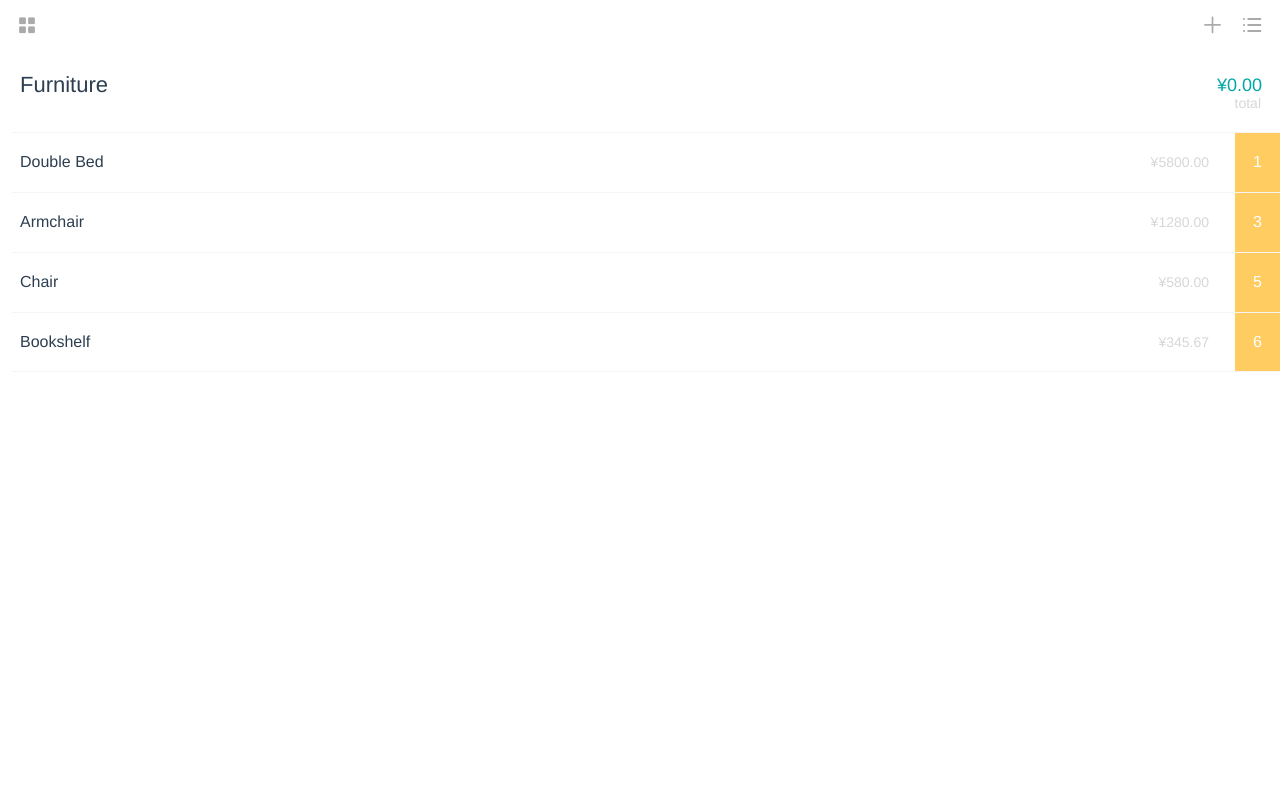
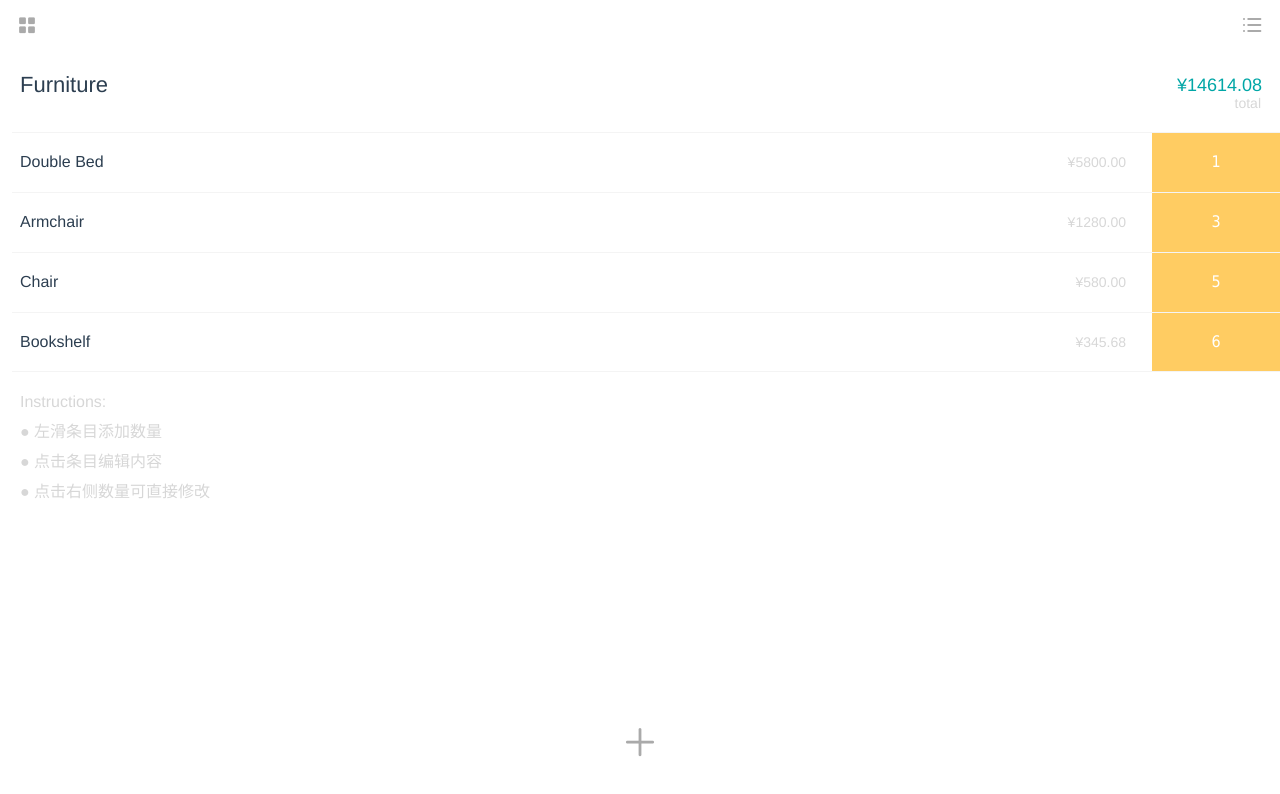
Before and after one commit to chelseachel/tally-app, a Vue app: page /#/list/1 in a window 1280 px wide. Shown: the top 794 px of the page. Built offline with nearby package versions, Linux system fonts and the light colour scheme.

Commit message:
manipulate items

```diff
--- a/src/store.js
+++ b/src/store.js
@@ -5,10 +5,48 @@ Vue.use(Vuex)
 
 export default new Vuex.Store({
   state: {
-    index: 0
+    index: 0,
+    lists: [{
+        id: "001",
+        name: "Furniture",
+        content: [{
+          info: "Double Bed",
+          price: 5800,
+          num: 1
+        },{
+          info: "Armchair",
+          price: 1280,
+          num: 3
+        },{
+          info: "Chair",
+          price: 580,
+          num: 5
+        },{
+          info: "Bookshelf",
+          price: 345.68,
+          num: 6
+        }]
+      }, {
+        id: "002",
+        name: "Necessities",
+        content: []
+      }, {
+        id: "003",
+        name: "Meals",
+        content: []
+      },
+        {
+        id: "004",
+        name: "Travel",
+        content: []
+      }, {
+        id: "005",
+        name: "Books",
+        content: []
+      }]
   },
-  mutation: {
-    changeId(state, index) {
+  mutations: {
+    changeIndex(state, index) {
       state.index = index
     }
   }
--- a/src/views/home/Home.vue
+++ b/src/views/home/Home.vue
@@ -1,7 +1,7 @@
 <template>
   <div class="home">
-    <div class="title">My Lists</div>
-    <home-grid :mylists="lists"></home-grid>
+    <div class="title">Tally Lists</div>
+    <home-grid></home-grid>
     <div class="iconfont iconadd3"></div>
   </div>
 </template>
@@ -15,54 +15,8 @@ export default {
   },
   data () {
     return {
-      lists: [{
-        id: "001",
-        name: "Furniture",
-        content: [{
-          info: "Double Bed",
-          price: "5800",
-          num: 1
-        },{
-          info: "Armchair",
-          price: "1280",
-          num: 3
-        },{
-          info: "Chair",
-          price: "580",
-          num: 5
-        },{
-          info: "Bookshelf",
-          price: "345.67",
-          num: 6
-        }]
-      }, {
-        id: "002",
-        name: "Necessities",
-        content: []
-      }, {
-        id: "003",
-        name: "Meals",
-        content: []
-      },
-        {
-        id: "004",
-        name: "Travel",
-        content: []
-      }, {
-        id: "005",
-        name: "Books",
-        content: []
-      }]
+
     }
-  },
-  computed: {
-    // mylists () {
-    //   const mylists = []
-    //   for (let i in this.lists) {
-    //     mylists.push(i)
-    //   }
-    //   return mylists
-    // }
   }
 }
 </script>
@@ -71,11 +25,14 @@ export default {
 @import '~@/assets/styles/variables.styl'
   .title
     position: fixed
+    width: 100%
     height: 1.72rem
     line-height: 1.72rem
     font-size: .48rem
     font-weight: 800
-    margin-left: 8.6%
+    box-sizing: border-box
+    padding-left: 8.6%
+    background: #fff
     z-index: 10
   .iconadd3
     position: fixed
--- a/src/views/tallylist/TallyList.vue
+++ b/src/views/tallylist/TallyList.vue
@@ -1,97 +1,90 @@
 <template>
   <div class="list">
     <tally-header></tally-header>
-    <tally-title></tally-title>
-    <div class="item-wrapper">
-      <tally-item v-for="(item, index) in list" :key="index" :item="item"></tally-item>
+    <tally-title :name="name" :total="total"></tally-title>
+    <tally-items :list="list"></tally-items>
+    <div class="iconfont iconadd1" @click="handleAddClick"></div>
+    <div class="instruction">
+      <p><b>Instructions:</b></p>
+      <p>● 左滑条目添加数量</p>
+      <p>● 点击条目编辑内容</p>
+      <p>● 点击右侧数量可直接修改</p>
     </div>
+    <tally-edit
+    v-show="showEdit"
+    @close="handleCloseItem"
+    @saveItem="handleSaveItem"></tally-edit>
   </div>
 </template>
 
 <script>
 import TallyHeader from './components/TallyHeader.vue'
 import TallyTitle from './components/TallyTitle.vue'
-import TallyItem from './components/TallyItem.vue'
+import TallyItems from './components/TallyItems.vue'
+import TallyEdit from './components/common/TallyEdit.vue'
 import { mapState } from 'vuex'
 export default {
   name: 'TallyList',
   components: {
     TallyHeader,
     TallyTitle,
-    TallyItem
+    TallyItems,
+    TallyEdit
   },
   data () {
     return {
-      // total: 0,
-      lists: [{
-        id: "001",
-        name: "Furniture",
-        content: [{
-          info: "Double Bed",
-          price: 5800,
-          num: 1
-        },{
-          info: "Armchair",
-          price: 1280,
-          num: 3
-        },{
-          info: "Chair",
-          price: 580,
-          num: 5
-        },{
-          info: "Bookshelf",
-          price: 345.67,
-          num: 6
-        }]
-      }, {
-        id: "002",
-        name: "Necessities",
-        content: []
-      }, {
-        id: "003",
-        name: "Meals",
-        content: []
-      },
-        {
-        id: "004",
-        name: "Travel",
-        content: []
-      }, {
-        id: "005",
-        name: "Books",
-        content: []
-      }]
+      showEdit: false
     }
   },
-  // mounted () {
-  //   console.log(this.index)
-  // },
+  methods: {
+    handleAddClick () {
+      this.showEdit = true
+    },
+    handleCloseItem () {
+      this.showEdit = false
+    },
+    handleSaveItem (item, price) {
+      this.list.push({
+        info: item,
+        price: price,
+        num: 0
+      })
+      this.showEdit = false
+    }
+  },
   computed: {
     ...mapState([
-      'index'
+      'index', 'lists'
     ]),
     name: function () {
       return this.lists[this.index].name
     },
     list: function () {
       return this.lists[this.index].content
+    },
+    total: function () {
+      let total = 0
+      for (let i = 0; i < this.list.length; i++) {
+        total += this.list[i].price * this.list[i].num
+      }
+      return total
     }
   }
 }
 </script>
 
 <style lang="stylus" scoped>
-  .item-wrapper
-    position: relative
-    top: 2.64rem
-    overflow: hidden
-    &:before
-      content: ""
-      position: absolute
-      bottom: 0
-      width: 100%
-      height: 1px
-      margin-left: .24rem
-      background: #f4f4f4
-      z-index: 100
+  .iconadd1
+    position: fixed
+    bottom: .7rem
+    left: 50%
+    transform: translateX(-50%)
+    font-size: .9rem
+    color: #aaa
+    z-index: 2
+  .instruction
+    margin: .4rem
+    margin-top: .3rem
+    line-height: .6rem
+    color: #D7D7D7
 </style>
--- a/src/views/tallylist/components/TallyEdit.vue
+++ /dev/null
@@ -1,18 +0,0 @@
-<template>
-  <div class="item-edit">
-  </div>
-</template>
-
-<script>
-
-export default {
-  name: 'TallyEdit',
-  components: {
-  }
-}
-</script>
-import
-<style lang="stylus" scoped>
-  @import '~@/assets/styles/variables.styl'
-
-</style>
--- a/src/views/tallylist/components/TallyHeader.vue
+++ b/src/views/tallylist/components/TallyHeader.vue
@@ -1,8 +1,7 @@
 <template>
   <div class="header">
-    <div class="iconfont iconmenu1"></div>
+    <router-link tag="div" to="/" class="iconfont iconmenu1"></router-link>
     <div class="iconfont iconother"></div>
-    <div class="iconfont iconadd1"></div>
   </div>
 </template>
 
@@ -22,7 +21,8 @@ import
     top: 0
     width: 100%
     height: 1rem
-    z-index: 999
+    background: #fff
+    z-index: 99
     .iconmenu1
       height: 1rem
       line-height: 1rem
@@ -37,11 +37,4 @@ import
       margin-right: .24rem
       font-size: .64rem
       color: #aaa
-    .iconadd1
-      height: 1rem
-      line-height: 1rem
-      float: right
-      margin-right: .2rem
-      font-size: .54rem
-      color: #aaa
 </style>
--- /dev/null
+++ b/src/views/tallylist/components/TallyItems.vue
@@ -0,0 +1,43 @@
+<template>
+  <div class="item-wrapper">
+    <tally-item v-for="(item, index) in list" :key="index" :item="item" @delete="handleDeleteItem(index)"></tally-item>
+  </div>
+</template>
+
+<script>
+import TallyItem from './common/TallyItem.vue'
+export default {
+  name: 'TallyItems',
+  props: {
+    list: Array,
+  },
+  components: {
+    TallyItem
+  },
+  data () {
+    return {
+    }
+  },
+  methods: {
+    handleDeleteItem (index) {
+      this.list.splice(index, 1)
+    }
+  }
+}
+</script>
+
+<style lang="stylus" scoped>
+  .item-wrapper
+    position: relative
+    margin-top: 2.64rem
+    overflow: hidden
+    &:before
+      content: ""
+      position: absolute
+      bottom: 0
+      width: 100%
+      height: 1px
+      margin-left: .24rem
+      background: #f4f4f4
+      z-index: 20
+</style>
--- a/src/views/tallylist/components/TallyTitle.vue
+++ b/src/views/tallylist/components/TallyTitle.vue
@@ -1,7 +1,7 @@
 <template>
   <div class="title">
-    <div class="name">Furniture</div>
-    <div class="total">¥0.00
+    <div class="name">{{name}}</div>
+    <div class="total">{{showTotal}}
       <span class="desc">total</span>
     </div>
   </div>
@@ -11,7 +11,14 @@
 
 export default {
   name: 'TallyTitle',
-  components: {
+  props: {
+    name: String,
+    total: Number
+  },
+  computed: {
+    showTotal: function () {
+      return `¥${parseFloat(this.total).toFixed(2)}`
+    }
   }
 }
 </script>
@@ -23,8 +30,19 @@ import
     top: 1rem
     width: 100%
     height: 1.4rem
+    padding-bottom: .26rem
+    background: #fff
     display: flex
-    z-index: 999
+    z-index: 99
+    &:before
+      content: ""
+      position: absolute
+      bottom: 0
+      width: 100%
+      height: 1px
+      box-sizing: border-box
+      margin-left: .24rem
+      background: #f4f4f4
     .name
       flex: 1
       height: 1.4rem
--- /dev/null
+++ b/src/views/tallylist/components/common/TallyEdit.vue
@@ -0,0 +1,114 @@
+<template>
+  <div class="container" @click="handleCloseClick">
+    <div class="edit-box">
+      <div class="edit">Item
+        <input v-model="item" type="text" name="item">
+      </div>
+      <div class="edit">Price
+        <input v-model="price" type="text" name="price">
+      </div>
+      <div class="prompt" v-show="showPrompt">请输入有效的内容</div>
+      <button @click="handleSaveClick">SAVE</button>
+      <div class="iconfont icontrash" @click="$emit('delete')"></div>
+    </div>
+  </div>
+</template>
+
+<script>
+
+export default {
+  name: 'TallyEdit',
+  props: {
+    existItem: String,
+    existPrice: [String, Number]
+  },
+  data () {
+    return {
+      item: this.existItem || "",
+      price: this.existPrice || "",
+      showPrompt: false
+    }
+  },
+  methods: {
+    handleCloseClick (e) {
+      if (e.target.className == 'container') {
+        this.$emit('close')
+      }
+    },
+    handleSaveClick () {
+      if (isNaN(this.price) || this.item.length == 0 || this.price.length == 0) {
+        this.showPrompt = true
+      } else {
+        if(this.existItem && this.existPrice) {
+          this.showPrompt = false
+          this.$emit('editItem', this.item, this.price)
+        } else {
+          this.showPrompt = false
+          this.$emit('saveItem', this.item, this.price)
+          this.item = ""
+          this.price = ""
+        }
+      }
+    }
+  }
+}
+</script>
+
+<style lang="stylus" scoped>
+  @import '~@/assets/styles/variables.styl'
+  .container
+    position: fixed
+    left: 0
+    right: 0
+    top: 0
+    bottom: 0
+    background: rgba(170,170,170,.1)
+    z-index: 100
+    .edit-box
+      width: 90%
+      max-width: 8rem
+      position: absolute
+      left: 50%
+      top: 50%
+      padding: .8rem
+      padding-bottom: .5rem
+      transform: translate(-50%, -50%)
+      background: #fff
+      border-radius: .12rem
+      box-sizing: border-box
+      box-shadow: 0 .06rem .3rem -.04rem rgba(18, 22, 33, .1);
+      .edit
+        margin-bottom: .2rem
+        line-height: .56rem
+        color: #aaa
+        input
+          width: 100%
+          height: .72rem
+          border: 1px solid #D7D7D7
+          border-radius: .06rem
+          box-sizing: border-box
+          padding: 0 .12rem
+          -webkit-appearance: none
+          outline: none
+          color: $color
+      .prompt
+        line-height: .68rem
+        color: $themeColor
+      button
+        width: 1.6rem
+        height: .68rem
+        display: block
+        overflow: hidden
+        margin: .68rem auto 0
+        background: $themeColor
+        border-radius: .06rem
+        outline: none
+        color: #fff
+        letter-spacing: .02rem
+      .icontrash
+        position: absolute
+        top: .24rem
+        right: .24rem
+        font-size: .5rem
+        color: #aaa
+</style>
--- a/src/views/tallylist/components/TallyItem.vue
+++ b/src/views/tallylist/components/common/TallyItem.vue
@@ -3,32 +3,42 @@
     <div
       class="item-drag"
       :style="translateX"
-      @touchstart.prevent="handleTouchStart"
+      @touchstart="handleTouchStart"
       @touchmove="handleTouchMove"
       @touchend="handleTouchEnd"
+      @click="handleEditClick"
       >
       <div class="item-info">{{item.info}}</div>
       <div class="item-price">{{showPrice}}</div>
     </div>
-    <span class="num" ref="num">{{num}}</span>
+    <input class="num" type="text" name="num" v-model="num">
+    <tally-edit
+    v-show="showEdit"
+    @close="handleCloseItem"
+    @editItem="handleEditItem"
+    @delete="handleDeleteItem"
+    :existItem="this.item.info"
+    :existPrice="this.item.price"></tally-edit>
   </div>
 </template>
 
 <script>
-
+import TallyEdit from './TallyEdit.vue'
 export default {
   name: 'TallyItem',
   props: {
     item: Object
   },
   components: {
+    TallyEdit
   },
   data () {
     return {
       num: this.item.num,
       touchStatus: false,
       startX: 0,
-      translateX:''
+      translateX:'',
+      showEdit: false
     }
   },
   methods: {
@@ -36,7 +46,6 @@ export default {
       this.touchStatus = true
       this.startX = e.touches[0].clientX;
       this.lastNum = this.num
-
     },
     handleTouchMove (e) {
       if(this.touchStatus) {
@@ -44,7 +53,7 @@ export default {
         const disX = touchX > 40 ? this.startX - touchX : this.startX - 40
         if (disX > 0) {
           this.translateX = `transform:translateX(-${disX}px)`
-          const add = Math.ceil((disX-10)/30)
+          const add = Math.floor(disX/30)
           this.num = add + this.lastNum
         } else {
           this.translateX = "transform:translateX(0px)"
@@ -53,6 +62,21 @@ export default {
     },
     handleTouchEnd () {
       this.translateX = "transform:translateX(0px)"
+    },
+    handleEditClick () {
+      this.showEdit = true
+    },
+    handleCloseItem () {
+      this.showEdit = false
+    },
+    handleEditItem (info, price) {
+      this.item.info = info
+      this.item.price = price
+      this.showEdit = false
+    },
+    handleDeleteItem () {
+      this.showEdit = false
+      this.$emit('delete')
     }
   },
   computed: {
@@ -60,9 +84,9 @@ export default {
       return `¥${parseFloat(this.item.price).toFixed(2)}`
     }
   },
-  // mounted () {
-  //   console.log(this.num)
-  // }
+  updated () {
+    this.item.num = this.num
+  }
 }
 </script>
 import
@@ -101,9 +125,12 @@ import
         text-align: right
         font-size: .28rem
         color: #D7D7D7
-    span
+    .num
+      width: 10%
       min-width: .9rem
       line-height: 1.2rem
       text-align: center
       color: #fff
+      background: transparent
+
 </style>
```
Also changed, not shown: src/views/home/components/HomeGrid.vue (+15 -7 lines).
